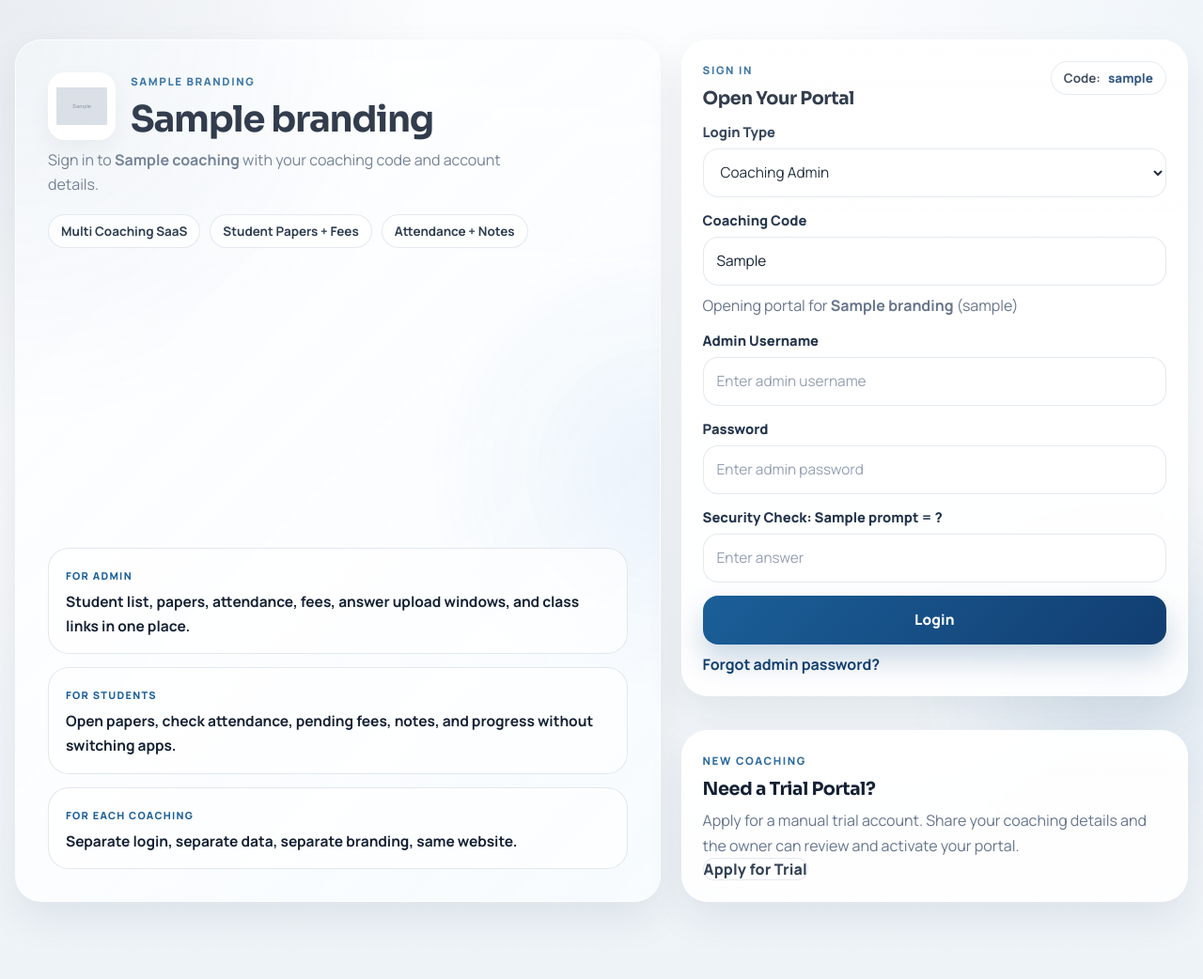
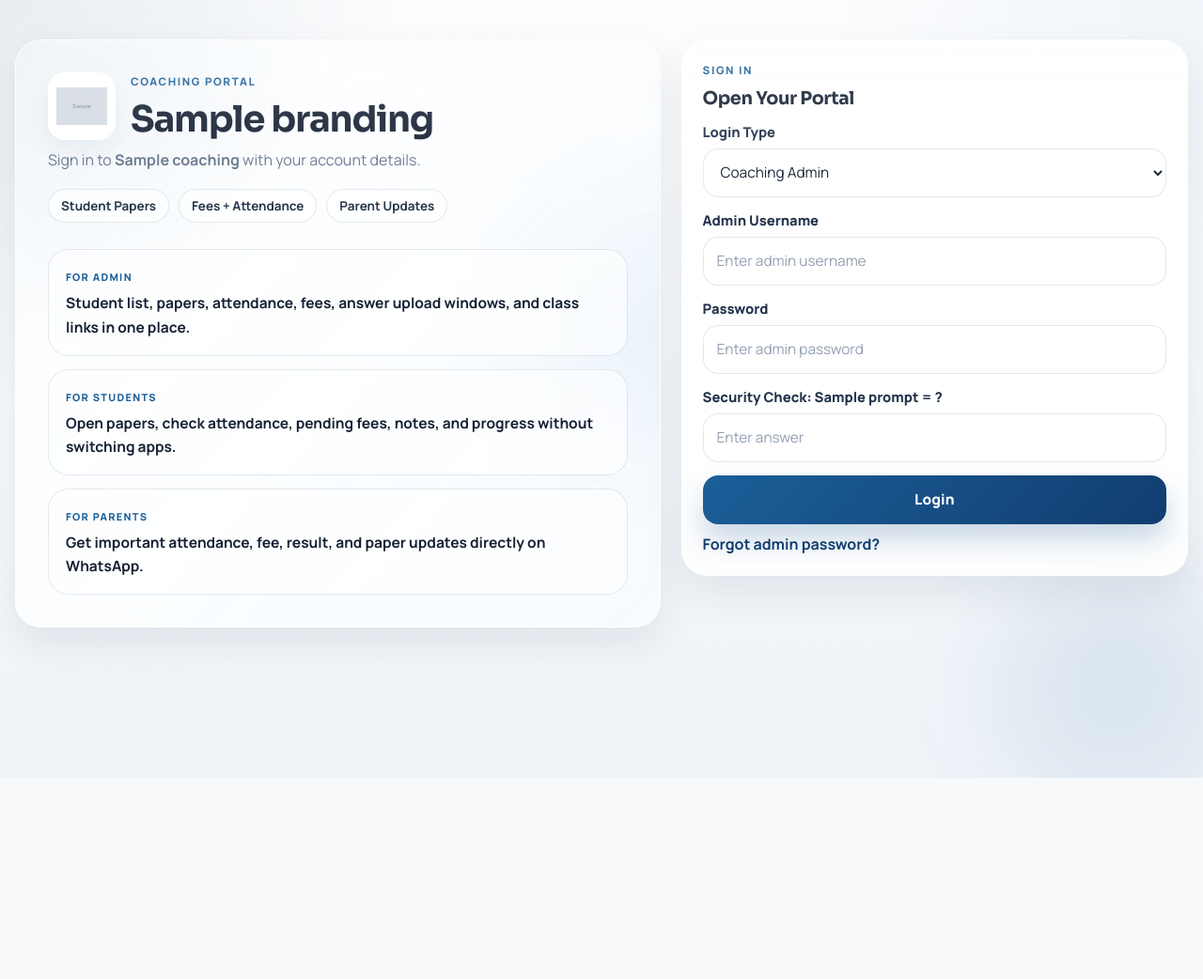
Before and after one commit to kartikghayal18-lab/coaching-portal, a Node server app: template views/auth-login.ejs in a window 1280 px wide. Shown: the whole page at 94% size. After the commit the page ends 828 px from the top, so only its background shows below. Run offline with Node 20, Linux system fonts and the light colour scheme; the template is opened without the code that fills it: most values are stand-ins (such as "Sample title", 1, 10 or a date in 2020); grey boxes marked "Sample" are stand-in pictures.

Commit message:
Simplify login flow for single-client portal

```diff
--- a/views/auth-login.ejs
+++ b/views/auth-login.ejs
@@ -3,7 +3,7 @@
 <head>
   <meta charset="UTF-8" />
   <meta name="viewport" content="width=device-width, initial-scale=1.0" />
-  <title><%= branding?.brandName || 'Demo Coaching' %> - Login</title>
+  <title><%= branding?.brandName || 'SHIV CHHATRAPATI CLASSES' %> - Login</title>
   <link rel="icon" type="image/x-icon" href="<%= branding?.faviconUrl || '/branding/favicon.ico' %>" />
   <link rel="stylesheet" href="/public/styles.css" />
 </head>
@@ -17,23 +17,19 @@
               <img src="<%= branding.logoUrl %>" alt="<%= branding.brandName %> logo" class="brand-logo" />
             <% } %>
             <div>
-              <p class="eyebrow"><%= coaching ? (branding?.portalLabel || 'Coaching Portal') : (branding?.platformLabel || 'Coaching Platform') %></p>
-              <h1><%= branding?.brandName || 'Demo Coaching' %></h1>
+              <p class="eyebrow">Coaching Portal</p>
+              <h1><%= branding?.brandName || 'SHIV CHHATRAPATI CLASSES' %></h1>
             </div>
           </div>
 
           <p class="muted auth-lead">
-            <% if (coaching) { %>
-              Sign in to <strong><%= coaching.name %></strong> with your coaching code and account details.
-            <% } else { %>
-              One portal for every coaching. Admins and students open only their own dashboard using the coaching code.
-            <% } %>
+            Sign in to <strong><%= coaching?.name || 'SHIV CHHATRAPATI CLASSES' %></strong> with your account details.
           </p>
 
           <div class="hero-chip-row">
-            <span class="info-chip">Multi Coaching SaaS</span>
-            <span class="info-chip">Student Papers + Fees</span>
-            <span class="info-chip">Attendance + Notes</span>
+            <span class="info-chip">Student Papers</span>
+            <span class="info-chip">Fees + Attendance</span>
+            <span class="info-chip">Parent Updates</span>
           </div>
         </div>
 
@@ -47,8 +43,8 @@
             <strong>Open papers, check attendance, pending fees, notes, and progress without switching apps.</strong>
           </article>
           <article class="feature-item">
-            <span class="feature-kicker">For Each Coaching</span>
-            <strong>Separate login, separate data, separate branding, same website.</strong>
+            <span class="feature-kicker">For Parents</span>
+            <strong>Get important attendance, fee, result, and paper updates directly on WhatsApp.</strong>
           </article>
         </div>
       </section>
@@ -60,14 +56,13 @@
 
         <form method="post" action="/login" class="card auth-form">
           <input type="hidden" name="_csrf" value="<%= csrfToken %>" />
+          <input type="hidden" name="coachingSlug" value="<%= coachingHint || 'scc' %>" />
+
           <div class="form-title-row">
             <div>
               <p class="eyebrow">Sign In</p>
               <h2>Open Your Portal</h2>
             </div>
-            <% if (coaching) { %>
-              <span class="info-chip">Code: <strong><%= coaching.slug %></strong></span>
-            <% } %>
           </div>
 
           <label>Login Type</label>
@@ -76,27 +71,11 @@
             <option value="student" <%= loginRole === 'student' ? 'selected' : '' %>>Student</option>
           </select>
 
-          <div id="coachingField">
-            <label>Coaching Code</label>
-            <input
-              type="text"
-              id="coachingSlug"
-              name="coachingSlug"
-              value="<%= coachingHint || '' %>"
-              placeholder="e.g. alpha-jee-academy"
-              required
-            />
-            <% if (coaching) { %>
-              <p class="muted">Opening portal for <strong><%= branding?.brandName || coaching.name %></strong> (<%= coaching.slug %>)</p>
-            <% } %>
-          </div>
-
           <label id="usernameLabel">Admin Username</label>
-          <input type="text" id="usernameInput" name="username" placeholder="Enter username" required />
+          <input type="text" id="usernameInput" name="username" placeholder="Enter admin username" required />
 
           <label id="passwordLabel">Password</label>
-          <input type="password" id="passwordInput" name="password" required />
-          <p id="passwordHelp" class="muted"></p>
+          <input type="password" id="passwordInput" name="password" placeholder="Enter password" required />
 
           <label>Security Check: <%= captcha.prompt %> = ?</label>
           <input type="text" name="captchaAnswer" inputmode="numeric" placeholder="Enter answer" required />
@@ -104,17 +83,6 @@
           <button type="submit" class="btn">Login</button>
           <a href="/admin/forgot-password" class="mini-link">Forgot admin password?</a>
         </form>
-
-        <section class="card trial-cta">
-          <div class="form-title-row">
-            <div>
-              <p class="eyebrow">New Coaching</p>
-              <h2>Need a Trial Portal?</h2>
-            </div>
-          </div>
-          <p class="muted">Apply for a manual trial account. Share your coaching details and the owner can review and activate your portal.</p>
-          <a href="/trial/apply" class="btn secondary">Apply for Trial</a>
-        </section>
       </div>
     </div>
   </div>
@@ -123,41 +91,23 @@
     const roleSelect = document.getElementById('role');
     const usernameLabel = document.getElementById('usernameLabel');
     const usernameInput = document.getElementById('usernameInput');
-    const passwordLabel = document.getElementById('passwordLabel');
     const passwordInput = document.getElementById('passwordInput');
-    const passwordHelp = document.getElementById('passwordHelp');
 
     function toggleLoginForm() {
-      const role = roleSelect.value;
-
-      if (role === 'admin') {
+      if (roleSelect.value === 'admin') {
         usernameLabel.textContent = 'Admin Username';
         usernameInput.placeholder = 'Enter admin username';
-        passwordLabel.textContent = 'Password';
         passwordInput.placeholder = 'Enter admin password';
-        passwordInput.required = true;
-        passwordHelp.textContent = '';
         return;
       }
 
       usernameLabel.textContent = 'Student Roll Number';
-      usernameInput.placeholder = 'e.g. 101';
-      passwordLabel.textContent = 'Password';
-      passwordInput.placeholder = 'Leave blank to use roll number';
-      passwordInput.required = false;
-      passwordHelp.textContent = 'Default student password is the roll number unless the admin set a custom password.';
+      usernameInput.placeholder = 'Enter student roll number';
+      passwordInput.placeholder = 'Enter password';
     }
 
     roleSelect.addEventListener('change', toggleLoginForm);
     toggleLoginForm();
-
-    document.addEventListener('keydown', (event) => {
-      const isOwnerShortcut = (event.ctrlKey || event.metaKey) && event.shiftKey && event.key.toLowerCase() === 'o';
-      if (!isOwnerShortcut) return;
-
-      event.preventDefault();
-      window.location.href = '/owner/login';
-    });
   </script>
 </body>
 </html>
```
Also changed, not shown: views/admin-legal.ejs (+7 -7 lines), src/app.js.
